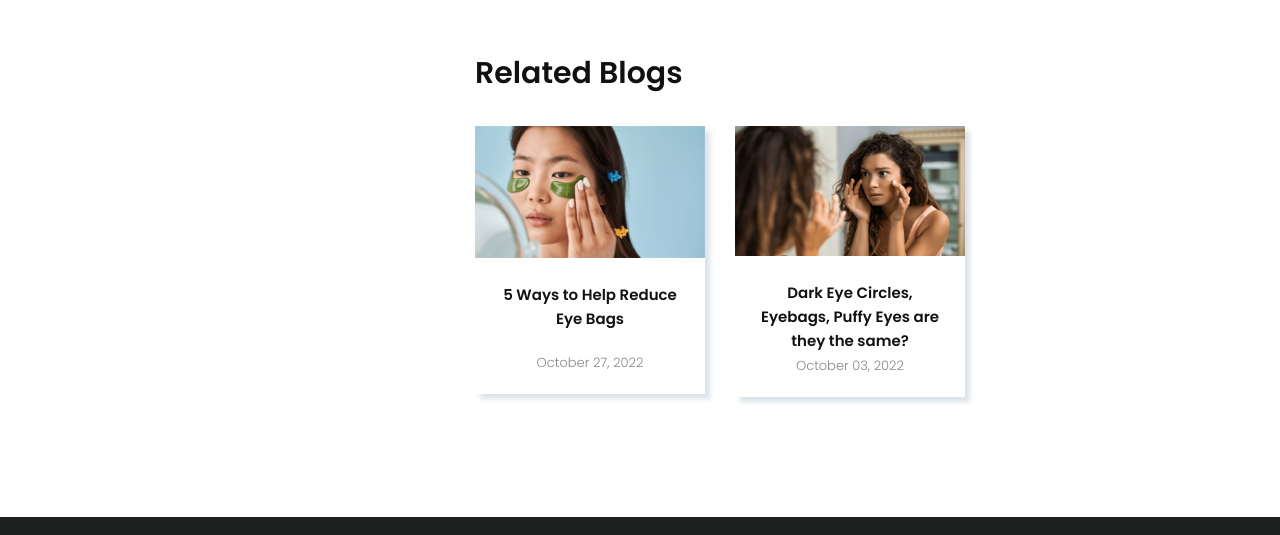
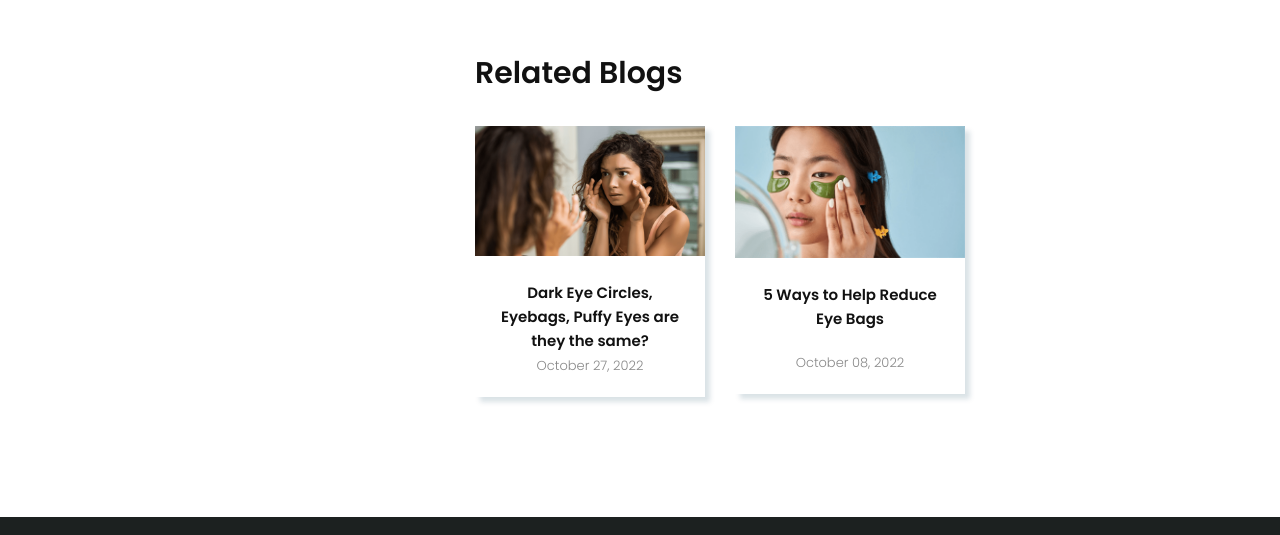
Before and after one commit to lisllin99/lisllin99.github.io, a plain HTML site: page condition.html in a window 1280 px wide. Shown: the part 1960-2495 px from the top of the page. Drawn offline with Linux system fonts and the light colour scheme.

Commit message:
bottom blog fix

```diff
--- a/condition.html
+++ b/condition.html
@@ -233,6 +233,17 @@
                             <div class="blog__details__related text-left">
                             <h3 style="text-align: left;">Related Blogs</h3>
                             <div class="row">
+                              <div class="col-lg-4 col-md-6 col-sm-6">
+                                  <div class="blog__item">
+                                      <div class="blog__item__pic">
+                                          <img src="img/blog/miracle-blog-eyes.png" alt="miracle aesthetic eyes blog" title="eyes blog">
+                                      </div>
+                                      <div class="blog__item__text">
+                                          <h5><a href="./blog.html">Dark Eye Circles, Eyebags, Puffy Eyes are they the same?</a></h5>
+                                          <span>October 27, 2022</span>
+                                      </div>
+                                  </div>
+                              </div>
                                 <div class="col-lg-4 col-md-6 col-sm-6">
                                     <div class="blog__item">
                                         <div class="blog__item__pic">
@@ -242,22 +253,10 @@
                                             <h5><a href="./blog.html">5 Ways to Help Reduce Eye Bags<br></a>
                                                 <br>
                                             </h5>
-                                            <span>October 27, 2022</span>
+                                            <span>October 08, 2022</span>
                                         </div>
                                     </div>
                                 </div>
-                                <div class="col-lg-4 col-md-6 col-sm-6">
-                                    <div class="blog__item">
-                                        <div class="blog__item__pic">
-                                            <img src="img/blog/miracle-blog-eyes.png" alt="miracle aesthetic eyes blog" title="eyes blog">
-                                        </div>
-                                        <div class="blog__item__text">
-                                            <h5><a href="./blog.html">Dark Eye Circles, Eyebags, Puffy Eyes are they the same?</a></h5>
-                                            <span>October 03, 2022</span>
-                                        </div>
-                                    </div>
-                                </div>
-
                             </div>
                         </div>
                         </div>
```
Also changed, not shown: treatment.html (+17 -5 lines).
